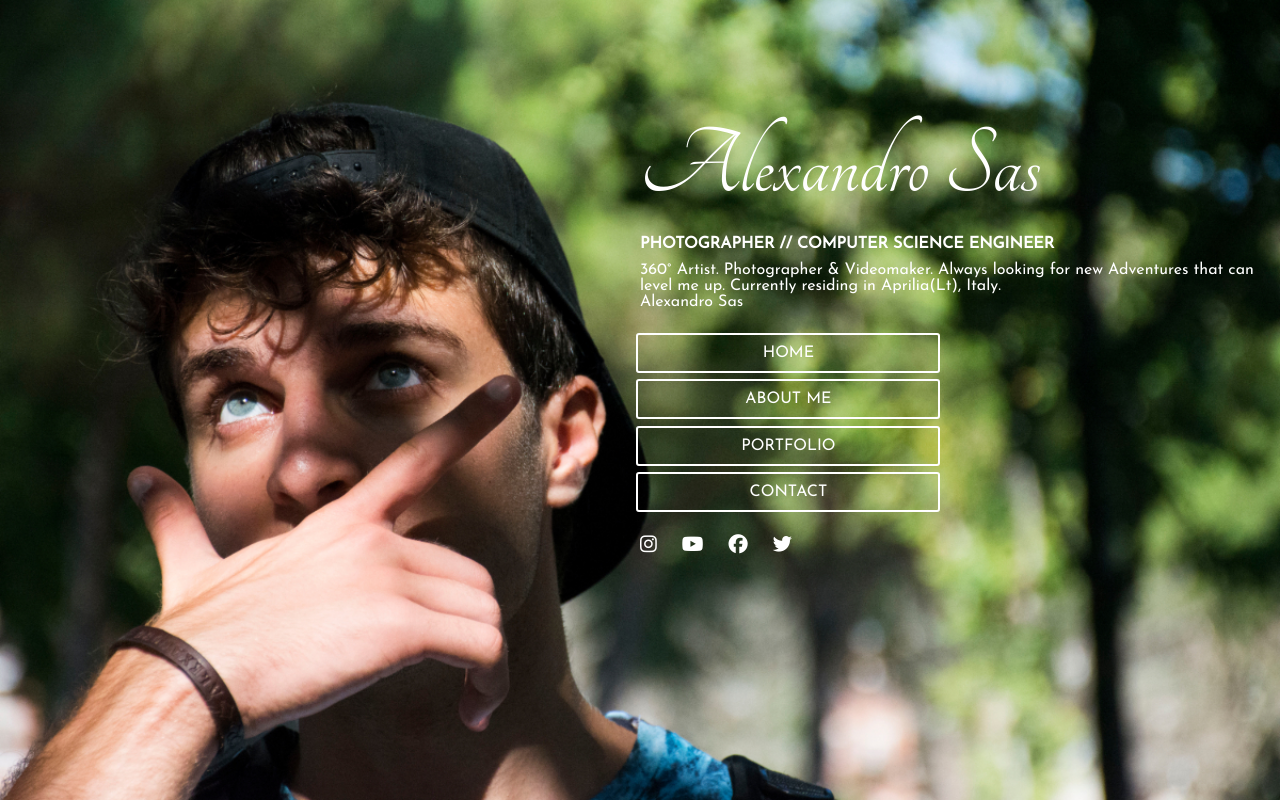
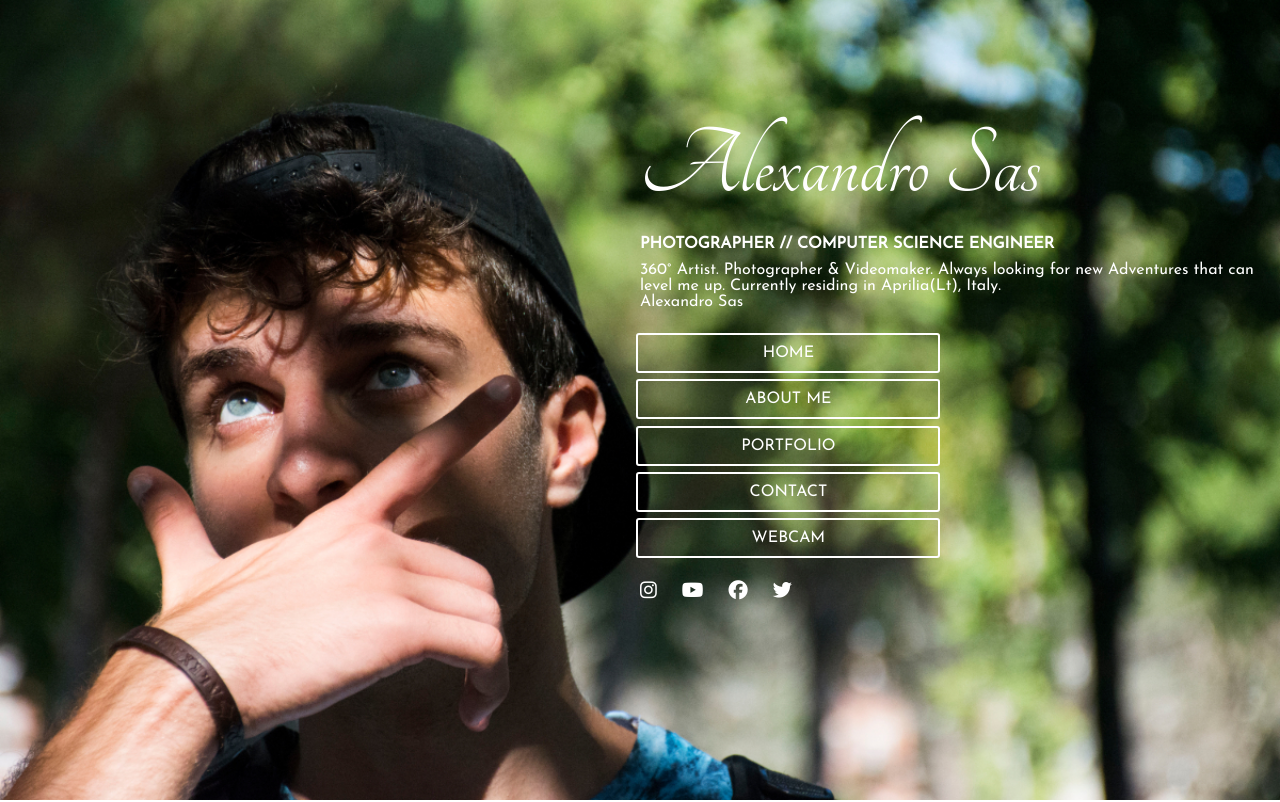
Before and after one commit to AlexandroSas/home, a plain HTML site: page index.html in a window 1280 px wide. Shown: the top 802 px of the page. Drawn offline with Linux system fonts and the light colour scheme.

Commit message:
add link to webcam.html

```diff
--- a/index.html
+++ b/index.html
@@ -28,6 +28,7 @@
                     <li><a href="#abme" class="nav-item">ABOUT ME</a></li>
                     <li><a href="#prtf" class="nav-item">PORTFOLIO</a></li>
                     <li><a href="#cont" class="nav-item">CONTACT</a></li>
+                    <li><a href="./webcam.html" class="nav-item">WEBCAM</a></li>
                 </ul>
                 <ul class="social">
                     <li><a href="https://www.instagram.com/alexandro.sas/?hl=it" id="instagram" target="_blank"><i class="fab fa-instagram" title="Instagram"></i></a></li>
```
